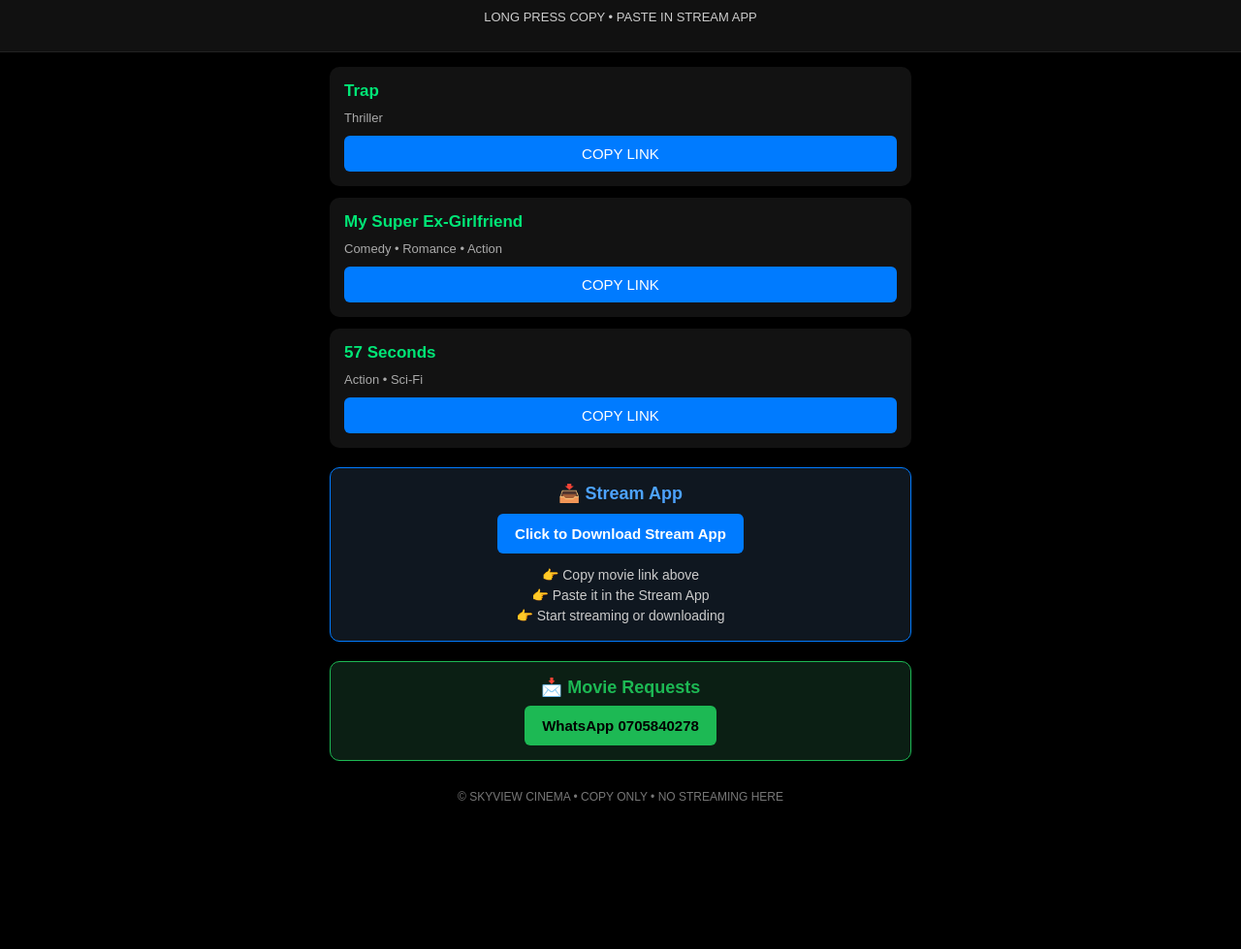
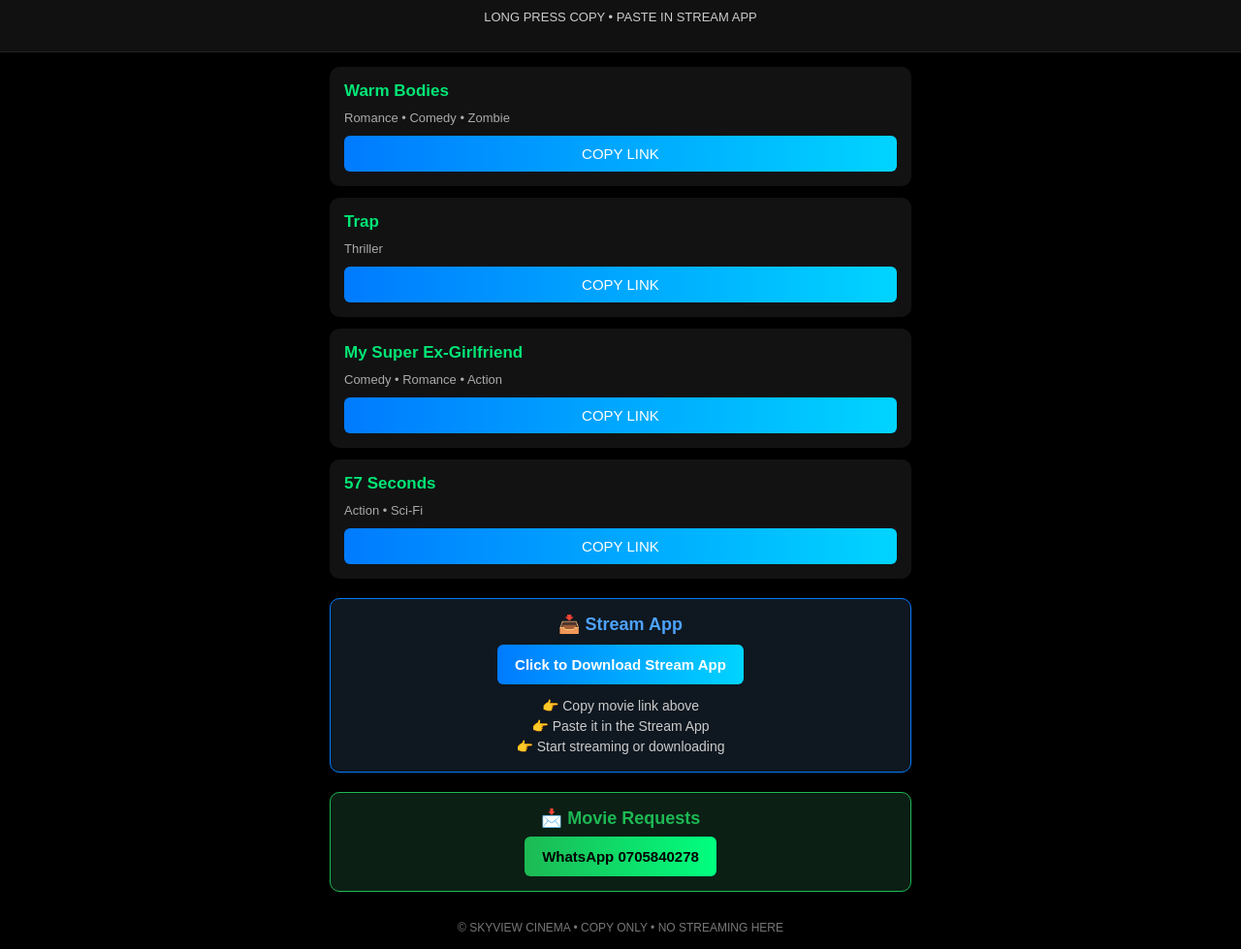
Before and after one commit to Pande998/stream, a plain HTML site: page index.html in a window 1280 px wide. Shown: the part 44-1023 px from the top of the page at 97% size. Before the commit the page ends 888 px from the top, so only its background shows below. Drawn offline with Linux system fonts and the light colour scheme.

Commit message:
Update index.html

```diff
--- a/index.html
+++ b/index.html
@@ -43,6 +43,11 @@
     padding: 15px;
     margin-bottom: 12px;
     box-shadow: 0 0 10px rgba(0,0,0,0.6);
+    transition: transform 0.2s ease;
+  }
+
+  .movie:hover {
+    transform: translateY(-3px);
   }
 
   .movie h2 {
@@ -60,16 +65,21 @@
     margin-top: 10px;
     width: 100%;
     padding: 10px;
-    background: #007bff;
+    background: linear-gradient(90deg, #007bff, #00d4ff);
     border: none;
     border-radius: 6px;
     color: #fff;
     font-size: 15px;
     cursor: pointer;
+    transition: background 0.3s, transform 0.1s;
+  }
+
+  .copy-btn:hover {
+    background: linear-gradient(90deg, #00d4ff, #007bff);
   }
 
   .copy-btn:active {
-    background: #0056b3;
+    transform: scale(0.97);
   }
 
   .copied {
@@ -79,13 +89,26 @@
     display: none;
   }
 
-  .app-box {
-    background: #0f1720;
-    border: 1px solid #007bff;
+  .app-box, .whatsapp-box {
     border-radius: 10px;
     padding: 15px;
     margin-top: 20px;
     text-align: center;
+    transition: transform 0.2s ease;
+  }
+
+  .app-box {
+    background: #0f1720;
+    border: 1px solid #007bff;
+  }
+
+  .whatsapp-box {
+    background: #0b1f14;
+    border: 1px solid #1db954;
+  }
+
+  .app-box:hover, .whatsapp-box:hover {
+    transform: translateY(-3px);
   }
 
   .app-box h3 {
@@ -94,15 +117,40 @@
     font-size: 18px;
   }
 
-  .app-btn {
+  .whatsapp-box h3 {
+    margin: 0 0 8px;
+    color: #1db954;
+    font-size: 18px;
+  }
+
+  .app-btn, .whatsapp-btn {
     display: inline-block;
     padding: 12px 18px;
-    background: #007bff;
-    color: #fff;
     font-weight: bold;
     text-decoration: none;
     border-radius: 6px;
     font-size: 15px;
+    transition: background 0.3s, transform 0.1s;
+  }
+
+  .app-btn {
+    background: linear-gradient(90deg, #007bff, #00d4ff);
+    color: #fff;
+  }
+
+  .app-btn:hover {
+    background: linear-gradient(90deg, #00d4ff, #007bff);
+    transform: scale(1.05);
+  }
+
+  .whatsapp-btn {
+    background: linear-gradient(90deg, #1db954, #00ff7f);
+    color: #000;
+  }
+
+  .whatsapp-btn:hover {
+    background: linear-gradient(90deg, #00ff7f, #1db954);
+    transform: scale(1.05);
   }
 
   .instructions {
@@ -110,32 +158,6 @@
     font-size: 14px;
     color: #ccc;
     line-height: 1.5;
-  }
-
-  .whatsapp-box {
-    background: #0b1f14;
-    border: 1px solid #1db954;
-    border-radius: 10px;
-    padding: 15px;
-    margin-top: 20px;
-    text-align: center;
-  }
-
-  .whatsapp-box h3 {
-    margin: 0 0 8px;
-    color: #1db954;
-    font-size: 18px;
-  }
-
-  .whatsapp-btn {
-    display: inline-block;
-    padding: 12px 18px;
-    background: #1db954;
-    color: #000;
-    font-weight: bold;
-    text-decoration: none;
-    border-radius: 6px;
-    font-size: 15px;
   }
 
   footer {
@@ -155,6 +177,16 @@
 </header>
 
 <div class="container">
+
+  <!-- Warm Bodies -->
+  <div class="movie">
+    <h2>Warm Bodies</h2>
+    <span>Romance • Comedy • Zombie</span>
+    <button class="copy-btn" onclick="copyLink('https://streamtape.com/v/jYYD9Ly8xxIzRRy/Warm-Bodies_1080p.mp4', this)">
+      COPY LINK
+    </button>
+    <div class="copied">Link copied!</div>
+  </div>
 
   <!-- Trap -->
   <div class="movie">
```
